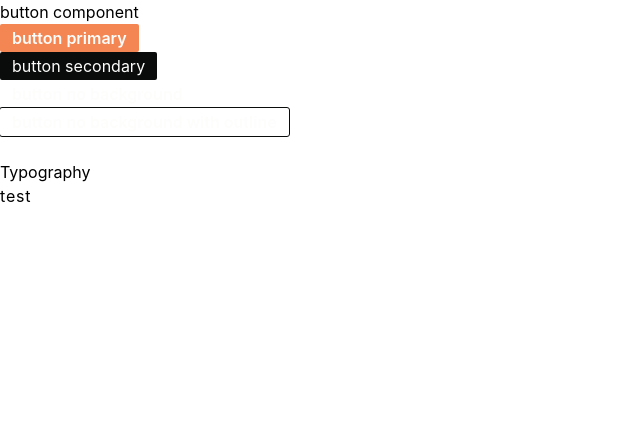
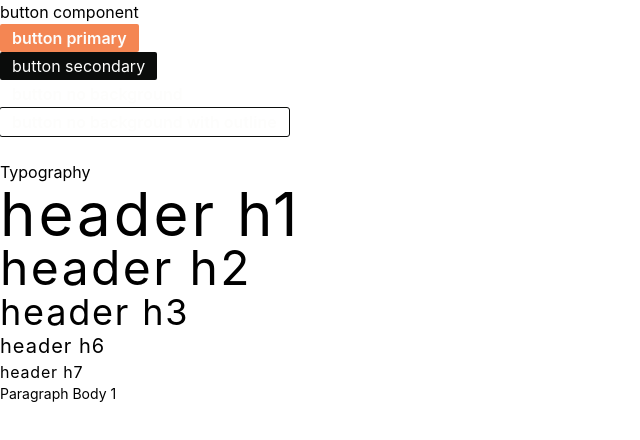
Before and after one commit to alirafli/dental-corner-v2, a React (Vite) app: page / in a window 1280 px wide. Shown: the top 440 px of the page, without its empty margins (0-640 px from the left). Built offline with nearby package versions, Linux system fonts and the light colour scheme.

Commit message:
daffa [MODIFY] components

```diff
--- a/src/components/Typography/index.jsx
+++ b/src/components/Typography/index.jsx
@@ -1,18 +1,27 @@
 export const Header = ({
   children,
-  bold,
-  medium,
-  h1,
-  h2,
-  h3,
-  h6,
-  h7,
-  b1,
+  bold = false,
+  medium = false,
+  h1 = false,
+  h2 = false,
+  h3 = false,
+  h6 = false,
+  h7 = false,
   className,
 }) => {
-  return <div className={`tracking-wider	${className}`}>{children}</div>;
+  return (
+    <div
+      className={`${h1 ? "text-6xl" : ""} ${h2 ? "text-5xl" : ""} ${
+        h3 ? "text-4xl" : ""
+      }   ${h6 ? "text-xl" : ""} ${h7 ? "text-base" : ""} ${
+        bold ? "font-semibold" : `${medium ? "font-medium" : "font-normal"}`
+      } tracking-wider	${className}`}
+    >
+      {children}
+    </div>
+  );
 };
 
-export const Paragraph = ({ children }) => {
-  return <div>{children}</div>;
+export const Paragraph = ({ children, b1 = false }) => {
+  return <div className={`${b1 ? "text-sm" : ""}`}>{children}</div>;
 };
--- a/src/test/Component.jsx
+++ b/src/test/Component.jsx
@@ -16,7 +16,12 @@ const Component = () => {
         </Button>
         <br />
         <h1>Typography</h1>
-        <Header>test</Header>
+        <Header h1>header h1</Header>
+        <Header h2>header h2</Header>
+        <Header h3>header h3</Header>
+        <Header h6>header h6</Header>
+        <Header h7>header h7</Header>
+        <Paragraph b1>Paragraph Body 1</Paragraph>
       </div>
     </>
   );
```
